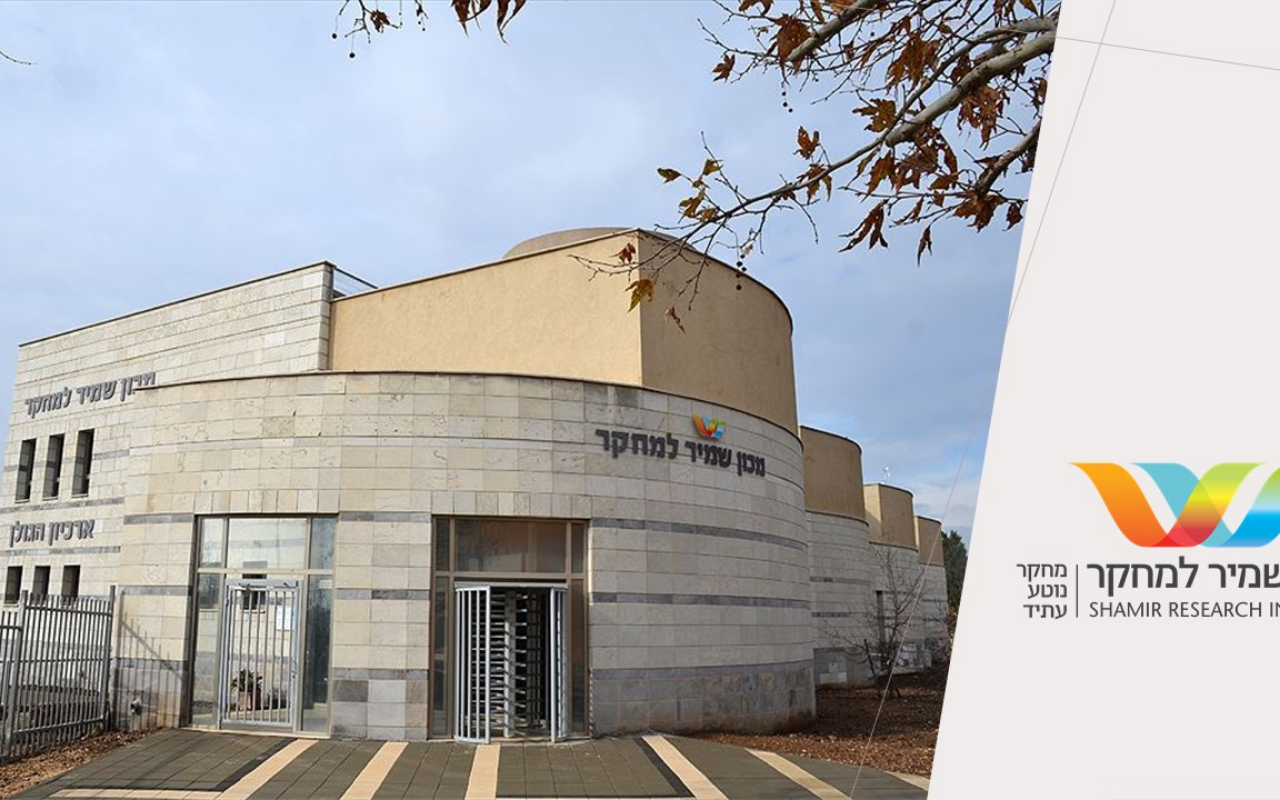
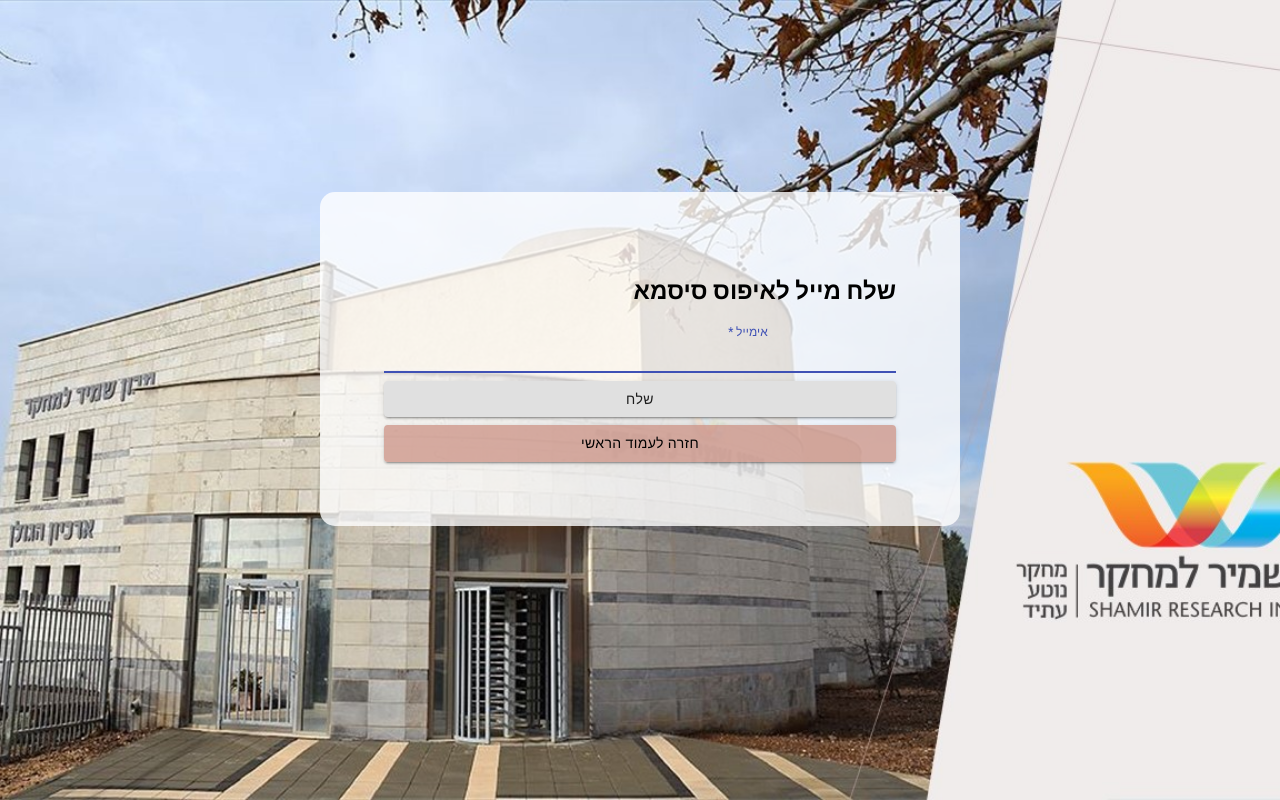
Before and after one commit to shacharki/RBM, a React (Create React App) app: page /resetPassword in a window 1280 px wide. Built offline with nearby package versions, Linux system fonts and the light colour scheme.

Commit message:
add page resetPassword
conect to email and firebase

```diff
--- a/src/AllPages.js
+++ b/src/AllPages.js
@@ -4,6 +4,8 @@
 import PageHome from './components/pages/PageHome/PageHome';
 import SignUp from './components/pages/SignUp/SignUp';
 import Login from './components/pages/Login/Login';
+import resetPassword from './components/pages/Login/resetPassword';
+
 import UserPage from "./components/pages/Users/UserPage";
 import App2 from "./App2";
 
@@ -33,6 +35,8 @@
                     <Route exact path="/wait/:id" component={Wait} />
                     <Route exact path="/Login" component={Login} />
                     <Route exact path="/Login/:404" component={notFound} />
+                    <Route exact path="/resetPassword" component={resetPassword} />
+
 
                     <Route exact path="/SignUp" component={SignUp} />
                     <Route exact path="/SignUp/:404" component={notFound} />
--- /dev/null
+++ b/src/components/pages/Login/resetPassword.js
@@ -0,0 +1,90 @@
+import React from "react";
+import Grid from "@material-ui/core/Grid";
+import TextField from "@material-ui/core/TextField";
+import {Button} from "@material-ui/core";
+import {Link} from "react-router-dom";
+import '../Users/UserPage.css'
+import {auth} from "../../../firebase/firebase";
+
+
+
+class resetPassword extends React.Component {
+    constructor(props) {
+        super(props);
+        this.state = {
+            email:'',
+        };
+    }
+
+
+    sendEmail(){
+        var emailAddress = this.state.email;
+        console.log(emailAddress)
+        auth.sendPasswordResetEmail(emailAddress).then(function() {
+            alert("מייל נשלח בהצלחה")
+        }).catch(function(error) {
+            alert("המייל לא קיים")
+        });
+    }
+
+    render() {
+        return (
+            <div id="instructor" className="sec-design" dir='rtl'>
+                <h2>שלח מייל לאיפוס סיסמא</h2>
+                <div id="instructor_menu" className="form-design" name="student_form">
+                    <Grid container spacing={1}>
+                        <Grid item xs={12}>
+                            <TextField
+                                inputProps={{style: {textAlign: 'center'}}}
+                                id="email"
+                                name="email"
+                                type="email"
+                                autoComplete="off"
+                                autoFocus
+                                value={this.state.fname}
+                                onChange={e => {
+                                    this.setState({email:e.target.value})
+                                }}
+                                variant="standard"
+                                required
+                                fullWidth
+                                label="אימייל"
+                            />
+                        </Grid>
+
+
+                        <Grid item xs={12}>
+                            <div>
+                                <Button
+                                    type="submit"
+                                    fullWidth
+                                    variant="contained"
+                                    id="submit"
+                                    onClick={()=>{this.sendEmail()}}
+                                >
+                                    שלח
+                                </Button>
+                            </div>
+                        </Grid>
+                        <Grid item xs={12}>
+                            <div>
+                                <Button
+                                    type="submit"
+                                    fullWidth
+                                    variant="contained"
+                                    id="HomeBtn"
+                                    component={Link}
+                                    to="/">
+                                    חזרה לעמוד הראשי
+                                </Button>
+                            </div>
+                        </Grid>
+                    </Grid>
+                </div>
+
+            </div>
+        )
+    }
+}
+
+export  default  resetPassword;
```
Also changed, not shown: 1 other file (tests, documents, lock files or other folders).
